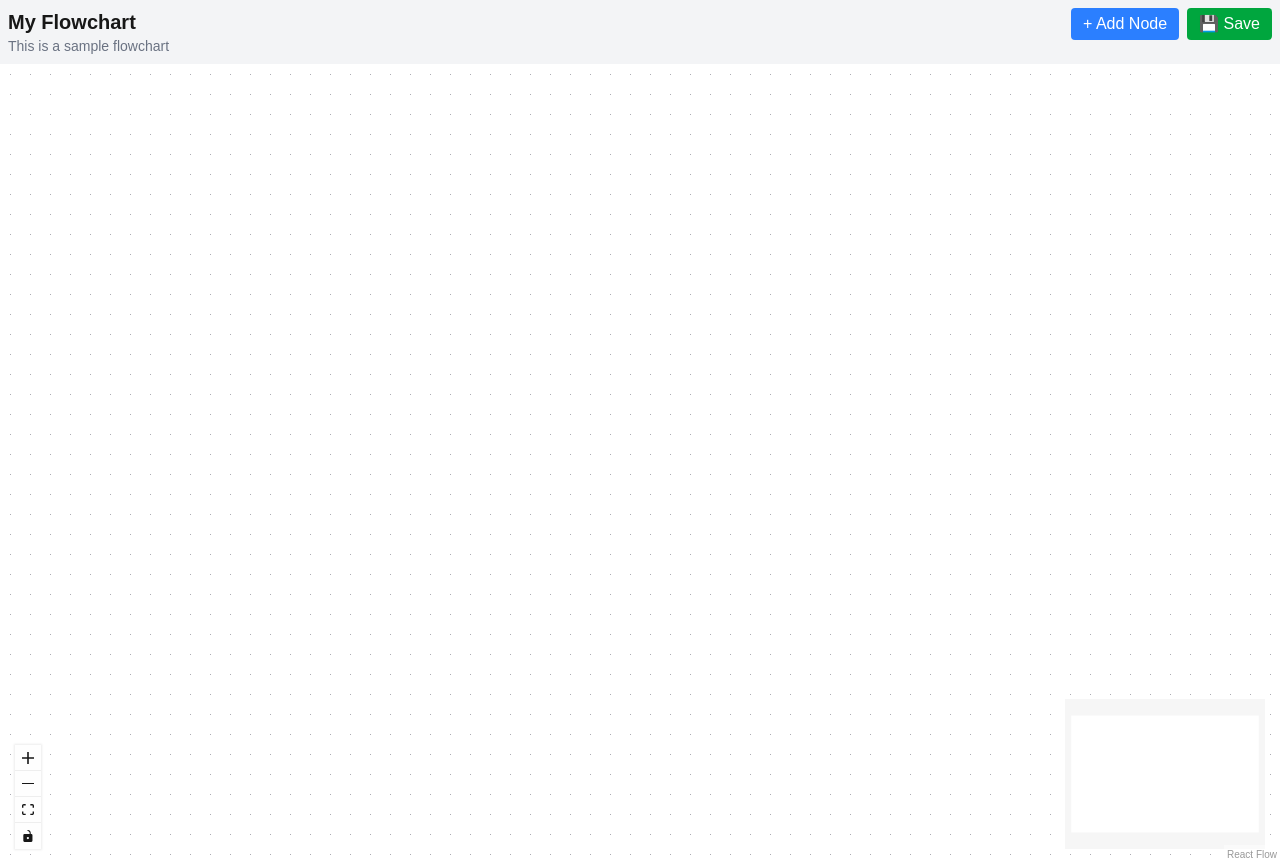
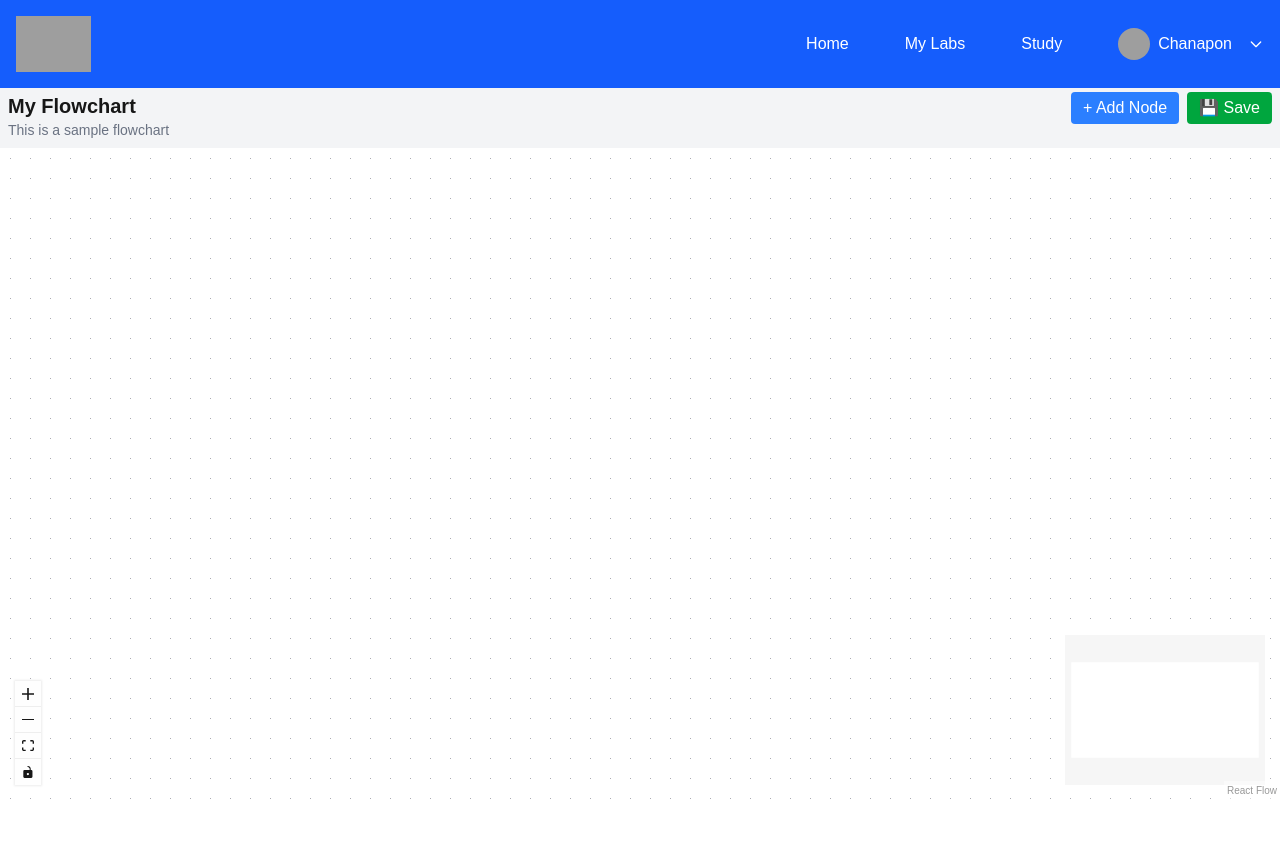
Before and after one commit to Noeywarangkana9945/CEDTEASYFLOW, a Next.js app in the folder easyflow/: page /Dolab in a window 1280 px wide. After the commit the page ends 800 px from the top, so only its background shows below. Built offline with nearby package versions, Linux system fonts and the light colour scheme; no server answers; grey boxes are pictures that could not be loaded.

Commit message:
dolab navbar

```diff
--- a/easyflow/app/Dolab/page.tsx
+++ b/easyflow/app/Dolab/page.tsx
@@ -15,6 +15,7 @@ import {
 import "@xyflow/react/dist/style.css";
 
 import { getFlowchart, saveFlowchart } from "../api/flowchartApi";
+import Navbar from "@/components/Navbar";
 import { v4 as uuidv4 } from "uuid";
 
 type Props = {
@@ -110,8 +111,12 @@ const FlowchartEditor: React.FC<Props> = ({ flowchartId }) => {
   }, [flowchartId]);
 
   return (
-    <div style={{ width: "100%", height: "100vh" }}>
-      <div className="p-2 bg-gray-100 flex justify-between">
+
+  <div className="flex flex-col h-screen w-screen overflow-hidden">
+  <Navbar />
+
+  {/* Header bar (ชื่อ flowchart + ปุ่ม) */}
+  <div className="p-2 bg-gray-100 flex justify-between shrink-0 mt-21">
     <div>
       <h2 className="text-xl font-semibold">{flowchartName}</h2>
       <p className="text-sm text-gray-500">{description}</p>
@@ -126,6 +131,8 @@ const FlowchartEditor: React.FC<Props> = ({ flowchartId }) => {
     </div>
   </div>
 
+  {/* ReactFlow เต็มพื้นที่ที่เหลือ */}
+  <div className="flex-1">
     <ReactFlow
       nodes={nodes}
       edges={edges}
@@ -139,6 +146,7 @@ const FlowchartEditor: React.FC<Props> = ({ flowchartId }) => {
       <Controls />
     </ReactFlow>
   </div>
+</div>
   );
 };
 
```
Lines whose indentation alone changed are shown as unchanged.
